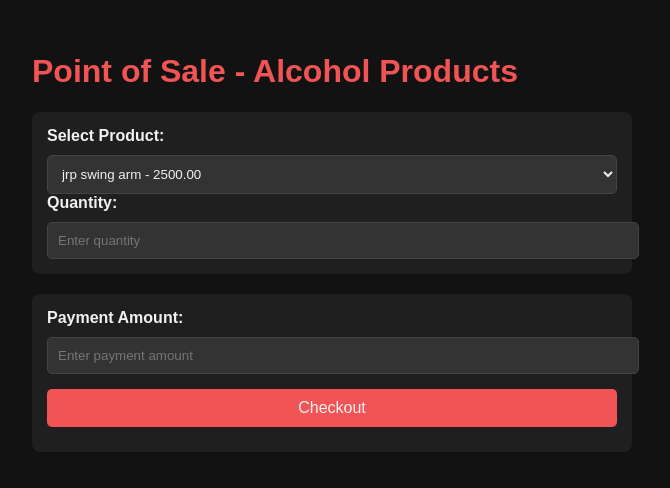
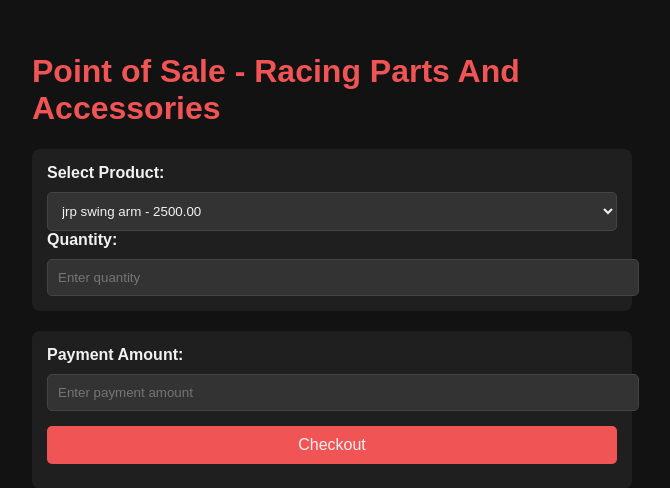
Before and after one commit to rush-shale/IT30-ADB-MIDTERM, a PHP site: page /dashboard.php in a window 1280 px wide. Shown: the part 50-538 px from the top of the page, without its empty margins (308-978 px from the left). Run offline with PHP 8.4, Linux system fonts and the light colour scheme.

Commit message:
change dashboard

```diff
--- a/dashboard.php
+++ b/dashboard.php
@@ -120,7 +120,7 @@
 
 <!-- Dashboard Section -->
 <div class="dashboard">
-    <h1>Point of Sale - Alcohol Products</h1>
+    <h1>Point of Sale - Racing Parts And Accessories </h1>
 
     <!-- Product Selection -->
     <div class="product-selection">
```
